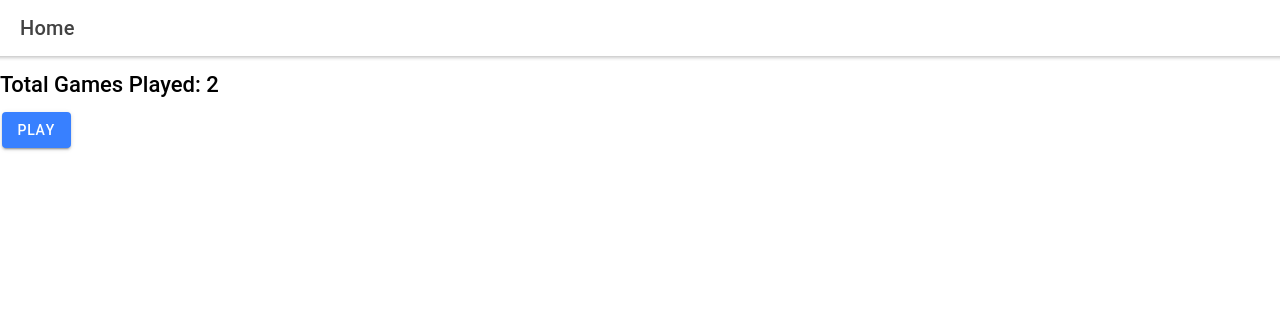
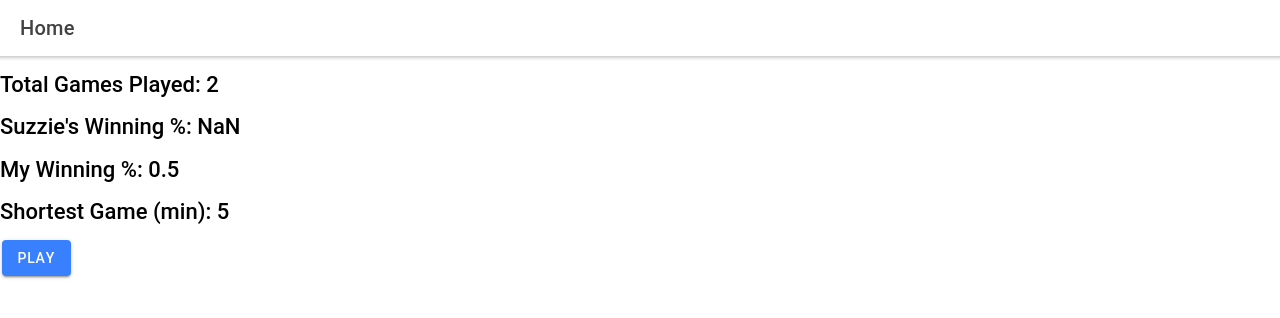
Before and after one commit to tsteelematc/tca-foo-react-ionic, a React (Create React App) app: page /#/home in a window 1280 px wide. Shown: the top 318 px of the page. Built offline with nearby package versions, Linux system fonts and the light colour scheme.

Commit message:
Got a plumbing entirely working...
Hopefully can see how we would just keep adding stats, and data...

```diff
--- a/src/App.tsx
+++ b/src/App.tsx
@@ -40,6 +40,11 @@ export interface gameResult {
   players: player[]
 }
 
+export interface currentGame {
+  start: string;
+  players: string[];
+}
+
 const game1: gameResult = {
   start: "2022-02-14T18:55:00"
   , end: "2022-02-14T19:00:00"
@@ -65,7 +70,12 @@ const getUniquePlayers = (games: gameResult[]) => (
 
 const App: React.FC = () => {
 
+  // App state as useState() until it gets unmanageable...
   const [results, setResults] = useState<gameResult[]>(gameResults);
+  const [currentGame, setCurrentGame] = useState<currentGame>({
+    start: ""
+    , players: []
+  });
 
   const addGameResult = (singleGameResult: gameResult) => {
     setResults([
@@ -81,11 +91,13 @@ const App: React.FC = () => {
           <Route exact path="/play">
             <PlayGame
               addGameResult={addGameResult}
+              currentGame={currentGame}
             />
           </Route>
           <Route exact path="/setup">
             <SetupGame
               previousPlayers={getUniquePlayers(results)}
+              setCurrentGame={setCurrentGame}
             />
           </Route>
           <Route exact path="/home">
--- a/src/pages/Home.tsx
+++ b/src/pages/Home.tsx
@@ -6,6 +6,23 @@ import { gameResult } from '../App';
 interface HomeProps {
   gameResults: gameResult[]
 }
+
+const calculateWinningPercentage = (results: gameResult[], who: string) => (
+  results.filter(x => x.winner === who).length
+  / results.filter(
+      x =>
+          x.winner !== "~~None~~"
+          && x.players.some(
+              y => y.name === who
+          )
+      ).length
+);
+
+const calculateShortestGame = (r: gameResult[]) => (
+  Math.min(
+      ...r.map(x => Date.parse(x.end) - Date.parse(x.start))
+  )
+);
 
 const Home: React.FC<HomeProps> = ({gameResults}) => {
   return (
@@ -24,6 +41,15 @@ const Home: React.FC<HomeProps> = ({gameResults}) => {
         <h3>
           Total Games Played: {gameResults.length}
         </h3>
+        <h3>
+          Suzzie's Winning %: {calculateWinningPercentage(gameResults, "Suzzie")}
+        </h3>
+        <h3>
+          My Winning %: {calculateWinningPercentage(gameResults, "Me")}
+        </h3>
+        <h3>
+          Shortest Game (min): {calculateShortestGame(gameResults) / 1000 / 60}
+        </h3>
         <IonButton
           routerLink='/setup'
         >
--- a/src/pages/PlayGame.tsx
+++ b/src/pages/PlayGame.tsx
@@ -1,12 +1,16 @@
 import { IonContent, IonHeader, IonPage, IonTitle, IonToolbar, IonButton } from '@ionic/react';
-import { gameResult } from '../App';
+import { currentGame, gameResult } from '../App';
 import { useHistory } from 'react-router-dom';
 
 interface PlayGameProps {
     addGameResult: (r: gameResult) => void;
+    currentGame: currentGame;
 }
 
-const PlayGame: React.FC<PlayGameProps> = ({addGameResult}) => {
+const PlayGame: React.FC<PlayGameProps> = ({
+  addGameResult
+  , currentGame
+}) => {
 
   const history = useHistory();
 
@@ -14,10 +18,13 @@ const PlayGame: React.FC<PlayGameProps> = ({addGameResult}) => {
 
     // Add the new game result to the app data.
     addGameResult({
-        start: ""
-        , end: ""
-        , players: []
-        , winner: ""
+        start: currentGame.start
+        , end: new Date().toISOString()
+        , players: currentGame.players.map(x => ({
+          name: x
+          , order: 0
+        }))
+        , winner: "Suzzie"
     });
 
     // Navigate Home.
--- a/src/pages/SetupGame.tsx
+++ b/src/pages/SetupGame.tsx
@@ -1,15 +1,39 @@
 import { IonContent, IonHeader, IonPage, IonTitle, IonToolbar, IonButton } from '@ionic/react';
+import { useHistory } from 'react-router';
+import { currentGame } from '../App';
 
 interface SetGameProps {
   previousPlayers: string[];
+  setCurrentGame: (game: currentGame) => void;
 }
 
-const SetupGame: React.FC<SetGameProps> = ({previousPlayers}) => {
+const SetupGame: React.FC<SetGameProps> = ({
+  previousPlayers
+  , setCurrentGame
+}) => {
+
+  const nav = useHistory();
 
   const playersWithCheckBoolean = previousPlayers.map(x => ({
     name: x
     , checked: false
   }))
+
+  const startGame = () => {
+
+    // Setup the payers and the start timestamp.
+    setCurrentGame({
+      start: new Date().toISOString()
+      , players: [
+        previousPlayers[0]
+        , previousPlayers[1]
+        , "Suzzie"
+      ]
+    });
+
+    // Nav to the play screen.
+    nav.push("/play");
+  };
 
   return (
     <IonPage>
@@ -34,7 +58,7 @@ const SetupGame: React.FC<SetGameProps> = ({previousPlayers}) => {
 
 
         <IonButton
-          routerLink='/play'
+          onClick={startGame}
         >
           Start Playing
         </IonButton>
```
